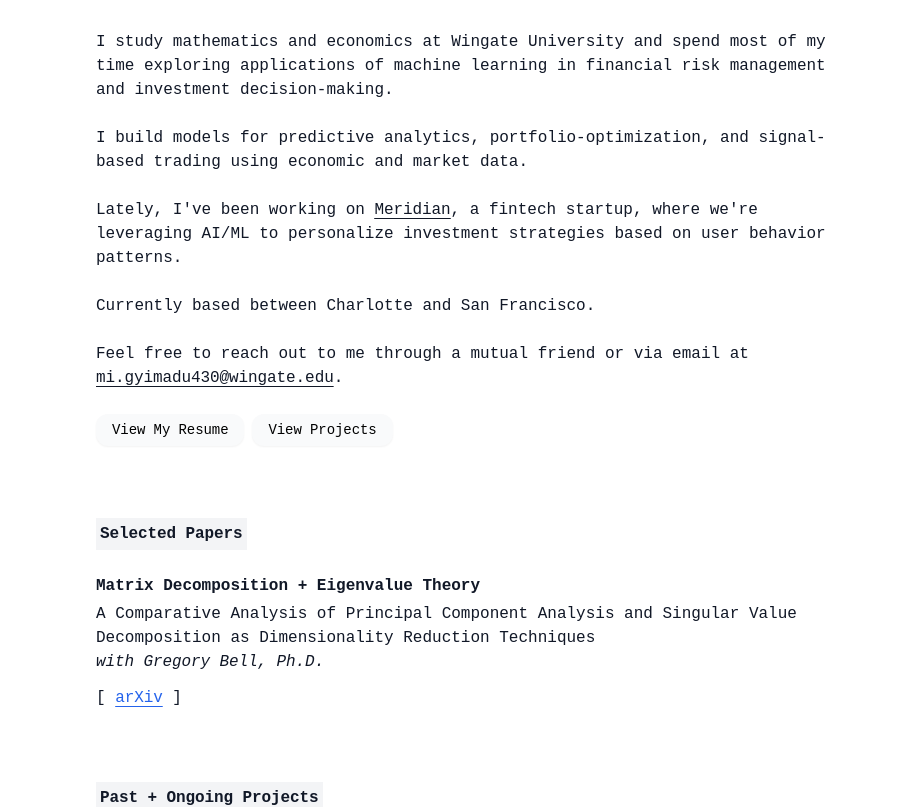
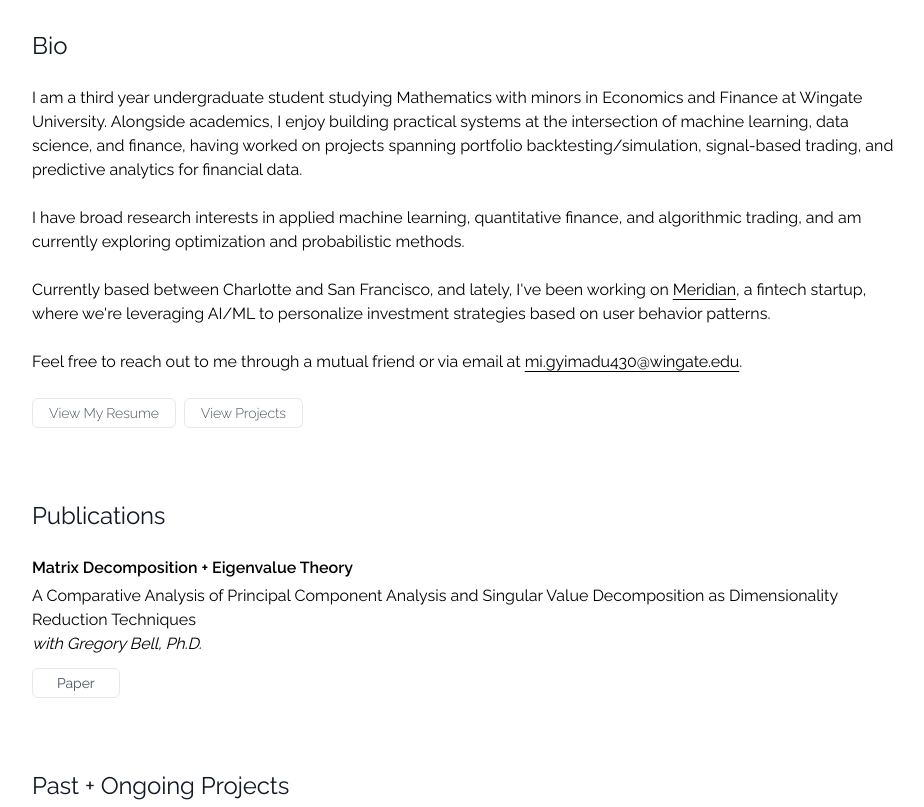
Before and after one commit to gyimadu/portfolio, a Next.js app: page / in a window 1280 px wide. Shown: the part 326-1133 px from the top of the page, without its empty margins (176-1100 px from the left). Built offline with nearby package versions, Linux system fonts and the light colour scheme; a web font is replaced by a local one.

Commit message:
minor updates

```diff
--- a/src/app/globals.css
+++ b/src/app/globals.css
@@ -1,5 +1,6 @@
 @import url('https://fonts.googleapis.com/css2?family=Fjalla+One&display=swap');
 @import url('https://fonts.googleapis.com/css2?family=Mouse+Memoirs&family=Rethink+Sans:wght@300;400;500&display=swap');
+@import url('https://fonts.googleapis.com/css2?family=Raleway:wght@300;400;500;600&display=swap');
 
 @tailwind base;
 @tailwind components;
@@ -26,7 +27,7 @@
 body {
   background-color: #FAF9F6;
   color: #000000;
-  font-family: 'Courier New', Courier, monospace;
+  font-family: 'Raleway', sans-serif;
   font-weight: 300;
   -webkit-font-smoothing: antialiased;
   text-rendering: optimizeLegibility;
@@ -39,7 +40,7 @@ h1, h2, h3, nav a {
 }
 
 p, span, a:not(nav a) {
-  font-family: 'Courier New', Courier, monospace;
+  font-family: 'Raleway', sans-serif;
   letter-spacing: -0.006em;
 }
 
--- a/src/app/page.tsx
+++ b/src/app/page.tsx
@@ -25,7 +25,7 @@ export default function Home() {
       <div className="md:hidden">
         <NeuralNetworkBall />
       </div>
-      <main className="max-w-3xl mx-auto px-6 md:px-4 py-10 md:pb-8 md:-pt-20">
+      <main className="max-w-4xl mx-auto px-6 md:px-4 py-10 md:pb-8 md:-pt-20">
         <section className="mb-12">
           <div className="mb-2">
             <div className="flex flex-col lg:flex-col lg:gap-10">
@@ -33,7 +33,7 @@ export default function Home() {
                 <div className='text-3xl md:text-4xl mb-3 md:mb-3 text-gray-800 font-mouse'>
                   Hi, I&apos;m Michael!
                 </div>
-                <div className="flex justify-start gap-4 md:gap-6 mb-2">
+                <div className="flex justify-start gap-4 md:gap-4 mb-2">
                   <a
                     href="https://github.com/gyimadu"
                     target="_blank"
@@ -80,19 +80,21 @@ export default function Home() {
                 >
                   <span className='underline underline-offset-4 decoration-1'>Google Scholar</span><span className="ml-1"><svg className="inline w-4 h-4 group-hover:text-blue-700 transition-colors" fill="none" stroke="currentColor" strokeWidth="2" viewBox="0 0 24 24"><path strokeLinecap="round" strokeLinejoin="round" d="M7 17L17 7M7 7h10v10" /></svg></span>
                 </a>
-                <div className='text-base md:text-base leading-normal font-medium mb-6'>
-                  I study mathematics and economics at Wingate University and spend most of my time exploring applications of machine learning in financial risk management and investment decision-making.
+                <div className='text-base md:text-2xl font-medium leading-normal mb-6'>
+                  Bio
                 </div>
-                <div className='text-base md:text-base leading-normal mb-6'>
-                  I build models for predictive analytics, portfolio-optimization, and signal-based trading using economic and market data.
+                <div className='text-black text-base md:text-base leading-normal font-semibold mb-6'>
+                   I am a third year undergraduate student studying Mathematics with minors in Economics and Finance at Wingate University.
+                   Alongside academics, I enjoy building practical systems at the intersection of machine learning, data science, and finance,
+                   having worked on projects spanning portfolio backtesting/simulation, signal-based trading, and predictive analytics for financial data.
                 </div>
-                <div className='text-base md:text-base leading-normal mb-6'>
-                  Lately, I&apos;ve been working on <span className='underline underline-offset-4 decoration-1'><Link href="https://bull-app.vercel.app" target="_blank" rel="noopener noreferrer">Meridian</Link></span>, a fintech startup, where we&apos;re leveraging AI/ML to personalize investment strategies based on user behavior patterns.
+                <div className='text-black text-base md:text-base leading-normal font-semibold mb-6'>
+                  I have broad research interests in applied machine learning, quantitative finance, and algorithmic trading, and am currently exploring optimization and probabilistic methods.
                 </div>
-                <div className='text-base md:text-base leading-normal mb-6'>
-                  Currently based between Charlotte and San Francisco.
+                <div className='text-black text-base md:text-base leading-normal font-semibold mb-6'>
+                  Currently based between Charlotte and San Francisco, and lately, I&apos;ve been working on <span className='underline underline-offset-4 decoration-1'><Link href="https://bull-app.vercel.app" target="_blank" rel="noopener noreferrer">Meridian</Link></span>, a fintech startup, where we&apos;re leveraging AI/ML to personalize investment strategies based on user behavior patterns.
                 </div>
-                <div className='text-base md:text-base leading-normal mb-6'>
+                <div className='text-black text-base md:text-base leading-normal font-semibold mb-6'>
                   Feel free to reach out to me through a mutual friend or via email at <a href="mailto:mi.gyimadu430@wingate.edu" className='underline underline-offset-4 decoration-1'>mi.gyimadu430@wingate.edu</a>.
                 </div>
 
@@ -101,13 +103,13 @@ export default function Home() {
                   <a
                     href="/resume.pdf"
                     target='_self'
-                    className="px-4 py-1.5 bg-gray-50 text-black rounded-xl text-sm hover:bg-gray-100 text-center transition-all shadow-sm hover:shadow-md"
+                    className="px-4 py-1 text-gray-600 hover:text-gray-700 border border-gray-200 rounded-md text-sm text-center transition-all"
                   >
                     View My Resume
                   </a>
                   <Link
                     href="/portfolio"
-                    className="px-4 py-1.5 bg-gray-50 text-black rounded-xl text-sm hover:bg-gray-100 text-center transition-all shadow-sm hover:shadow-md"
+                    className="px-4 py-1 text-gray-600 hover:text-gray-700 border border-gray-200 rounded-md text-sm text-center transition-all"
                   >
                     View Projects
                   </Link>
@@ -116,25 +118,25 @@ export default function Home() {
                 {/* Selected Papers Section */}
                 <div className="mb-8 mt-10">
                   <div className="font-bold mb-6 text-gray-900" style={{ fontFamily: 'Courier New, sans-serif' }}>
-                    <p className='text-base md:text-base bg-gray-100 w-fit px-1 py-1 font-extrabold'>Selected Papers</p>
+                    <p className='text-base md:text-2xl font-medium'>Publications</p>
                   </div>
                   <div className="">
-                    <div className="text-base md:text-base font-extrabold mb-1 text-gray-900">Matrix Decomposition + Eigenvalue Theory</div>
-                    <div className="text-gray-900 text-base leading-normal md:text-base mb-2">A Comparative Analysis of Principal Component Analysis and Singular Value Decomposition as Dimensionality Reduction Techniques<br/><span className='italic'>with Gregory Bell, Ph.D.</span></div>
-                    [ <a
-                      href="https://arxiv.org/abs/2506.16663"
-                      target="_blank"
-                      rel="noopener noreferrer"
-                      className="inline-block text-blue-600 hover:text-blue-900 transition-colors underline underline-offset-4 decoration-1 text-sm md:text-base font-bold mt-1"
-                    >
-                      arXiv
-                    </a> ]
+                    <div className="text-base md:text-base font-extrabold mb-1 text-black">Matrix Decomposition + Eigenvalue Theory</div>
+                    <div className="text-black font-semibold text-base leading-normal md:text-base mb-2">A Comparative Analysis of Principal Component Analysis and Singular Value Decomposition as Dimensionality Reduction Techniques<br/><span className='italic'>with Gregory Bell, Ph.D.</span></div>
+                      <a
+                        href="https://arxiv.org/abs/2506.16663"
+                        target="_blank"
+                        rel="noopener noreferrer"
+                        className="inline-block text-gray-600 hover:text-gray-700 transition-colors border border-gray-200 rounded-md px-6 py-1 text-sm md:text-sm font-medium mt-1"
+                      >
+                        Paper
+                      </a>
                   </div>
                 </div>
                 {/* Past + Ongoing Projects Section */}
                 <div className="mb-8 mt-10">
-                  <div className="font-bold mb-6 text-gray-900" style={{ fontFamily: 'Courier New, sans-serif' }}>
-                    <p className='text-base md:text-base bg-gray-100 w-fit px-1 py-1 font-extrabold'>Past + Ongoing Projects</p>
+                  <div className="mb-6 text-gray-900" style={{ fontFamily: 'Courier New, sans-serif' }}>
+                    <p className='text-base md:text-2xl font-medium'>Past + Ongoing Projects</p>
                   </div>
                   <div className="space-y-4">
                     {/* PortfolioLab */}
```
